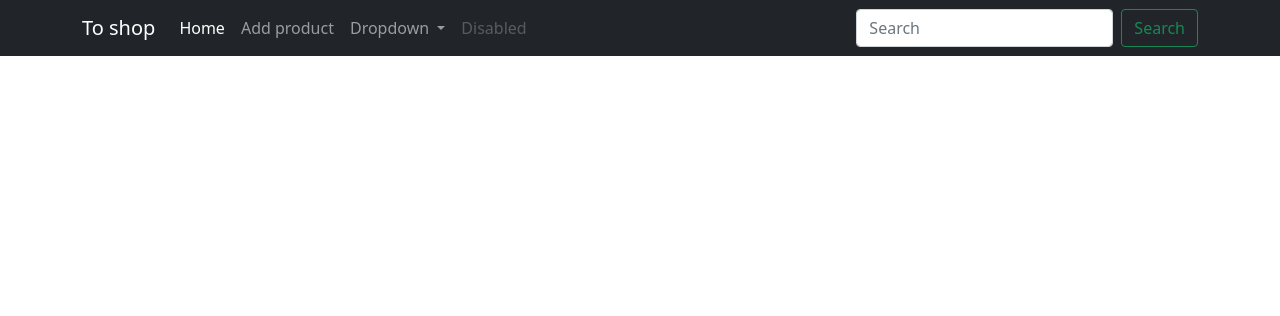
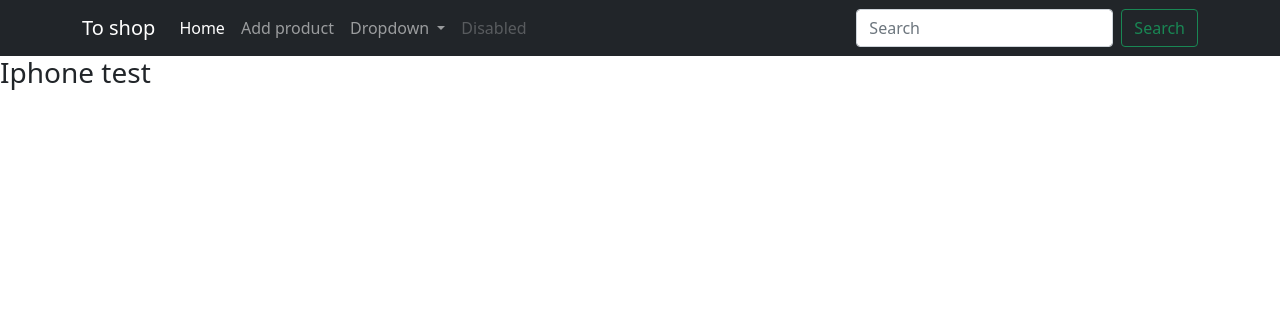
Before and after one commit to abdulazizyoldoshev/shop, a Django app: page / in a window 1280 px wide. Shown: the top 316 px of the page. Run offline with Django 4.2, Linux system fonts and the light colour scheme; some libraries are stand-ins or nearby versions.

Commit message:
added from test branch

```diff
--- a/templates/base.html
+++ b/templates/base.html
@@ -15,7 +15,7 @@
 {% block content %}
 
 {% endblock %}
-
+<h3>Iphone test</h3>
 <script src="{% static 'vendor/bootstrap/js/bootstrap.bundle.js' %}"></script>
 <script src="https://www.google.com/recaptcha/api.js" async defer></script>
 <script src="https://www.google.com/recaptcha/api.js?onload=onloadCallback&render=explicit"
```
